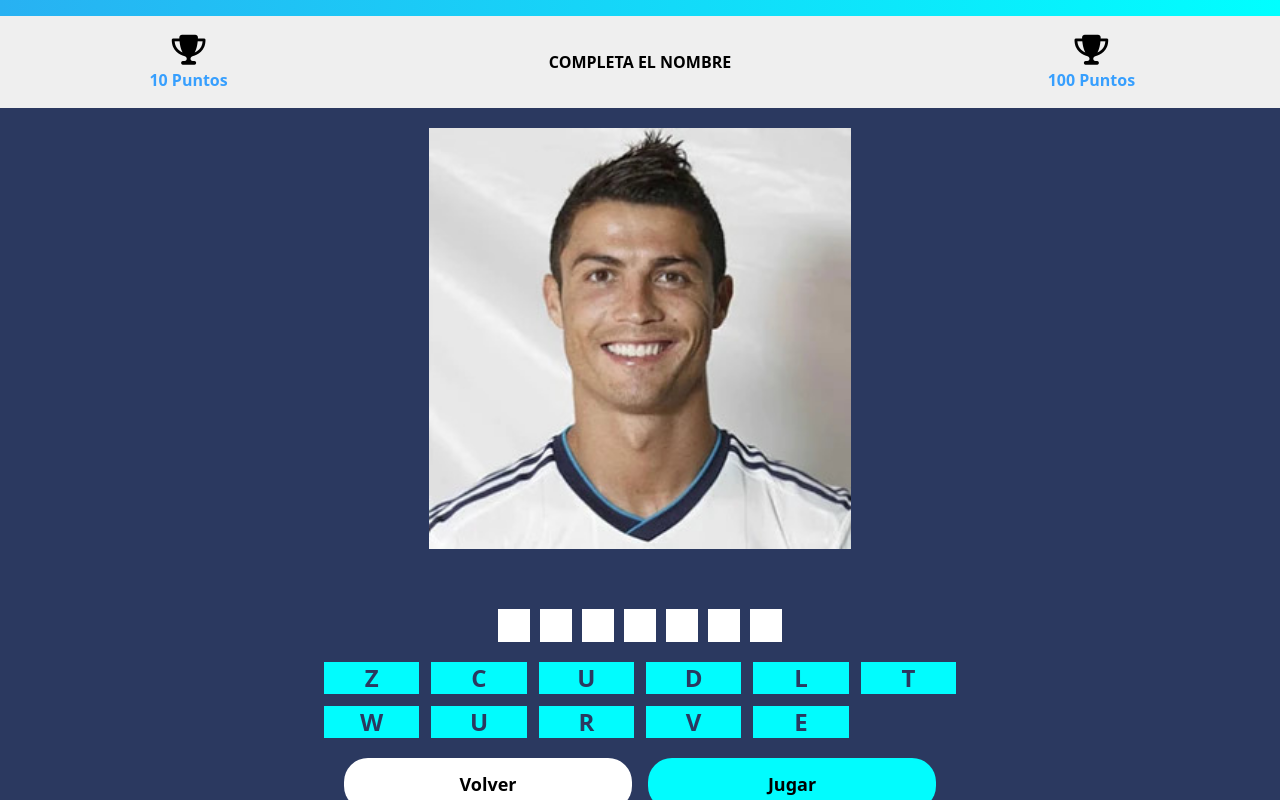
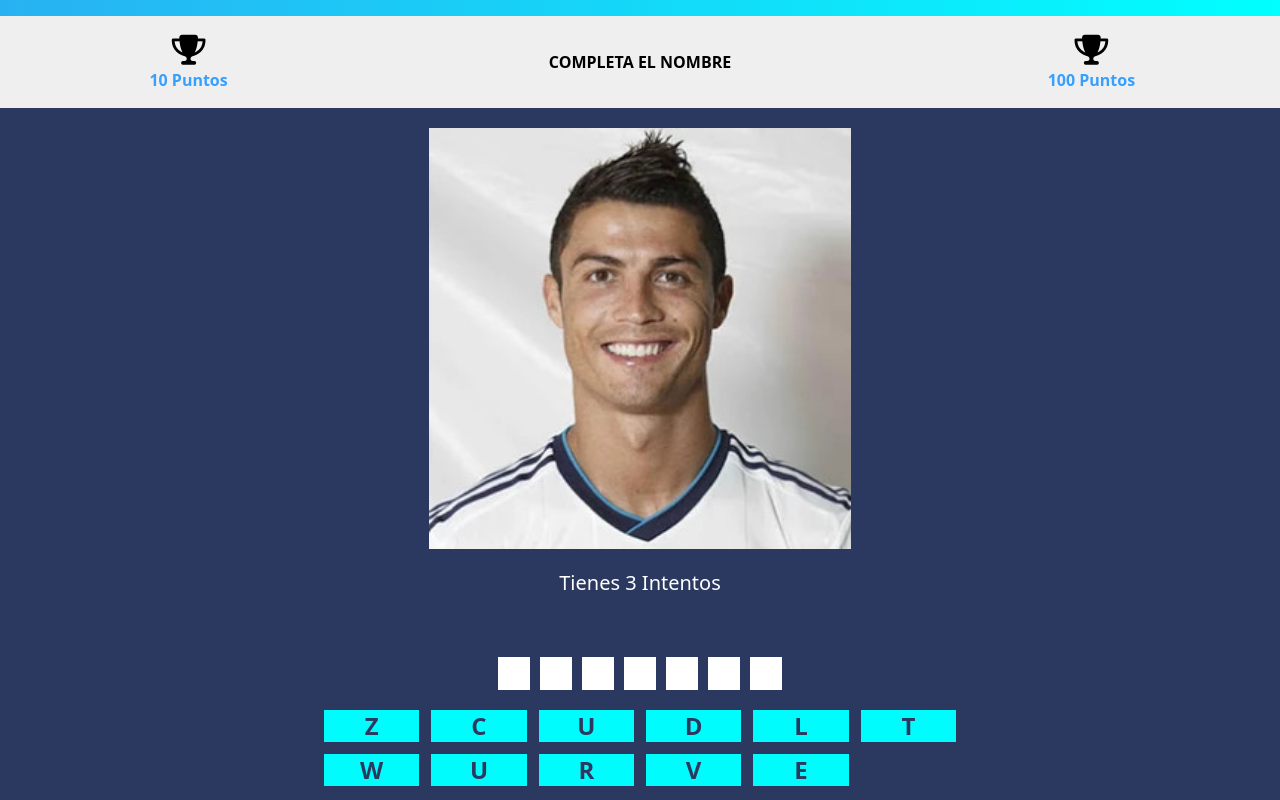
Before and after one commit to juanmoncayo55/tangaraplay, a React (Vite) app: page /hangman in a window 1280 px wide. Built offline with nearby package versions, Linux system fonts and the light colour scheme.

Commit message:
Ocultando letras que el usuario elige y agregando el numero de intentos.

```diff
--- a/src/components/hangman/Hangman.jsx
+++ b/src/components/hangman/Hangman.jsx
@@ -25,11 +25,14 @@ const HangmanComponent = () => {
           e.target.style.backgroundColor = "red"
           e.target.style.color = "white"
         }else{
-          e.target.style.backgroundColor = "green<"
+          e.target.style.backgroundColor = "green"
           e.target.style.color = "white"
         }
       })
     }
+
+    document.getElementById("failedGame").innerHTML = "Tienes 3 Intentos"
+    document.getElementById("winner-hangman").innerText = ""
   }
 
 
@@ -41,6 +44,7 @@ const HangmanComponent = () => {
           <div>
             <div id="hangm_end" className="h"></div>
           </div>
+
 
           {/* Esta Zona no la toco pero debe estar ahi (Esta oculta) */}
           <div id="hangm_animation" className="hidden">
@@ -56,6 +60,8 @@ const HangmanComponent = () => {
           {/* Aqui termina (Esta oculta) */}
 
           <img src="/images/cristiano_ronaldo.jpg" className="w-8/12 mx-auto" />
+
+          <div className='text-white text-center text-xl' id="failedGame">Tienes 3 Intentos</div>
 
           <div>
             <p className="text-white text-xl" id="winner-hangman"></p>
--- a/src/components/hangman/index.js
+++ b/src/components/hangman/index.js
@@ -64,13 +64,13 @@ var Hangman = function () {
         this.GUESSES.push(letter);
         // Update the word hint, and guessed letter list for the user
         this.showElementByIdWithContent(this.elId + "_word", this.getGuessedfWord());
-        this.showElementByIdWithContent(this.elId + "_guesses", this.GUESSES.join(''));
 
         this.palabraGuardada = this.WORD.indexOf(letter);
         // Check if our word does not contain the guessed letter
         if (this.WORD.indexOf(letter) < 0) {
             // Incorrect guess, increase our mistakes by one
             this.MISTAKES++;
+            document.getElementById("failedGame").innerHTML = `Tienes ${3 - this.MISTAKES} Intentos`;
             // Show next part of hangman character
             this.showElementByIdWithContent(this.elId + "_" + this.MISTAKES, null);
 
```
